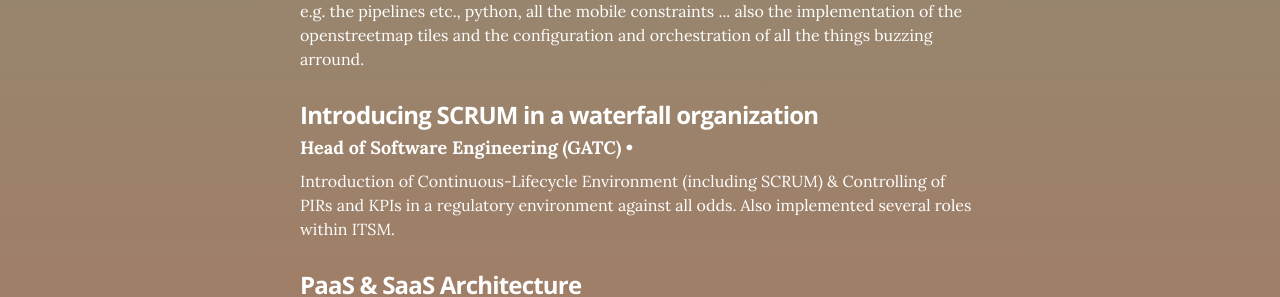
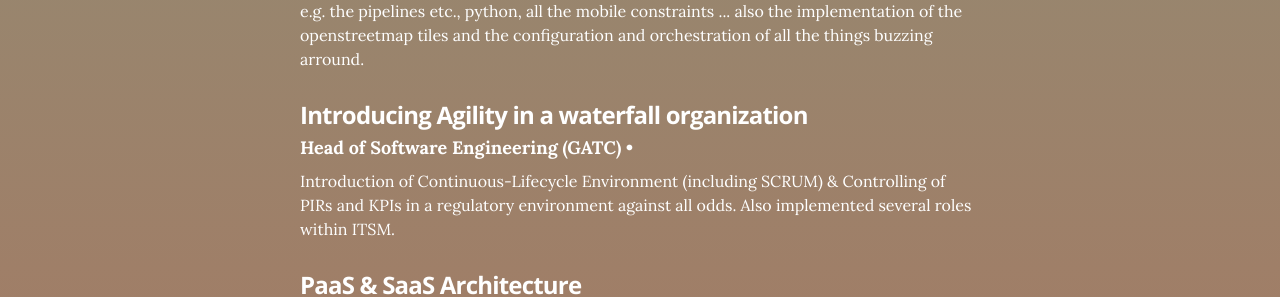
Before and after one commit to borishager/borishager.github.io, a Jekyll site: the page built from index.html, in a window 1280 px wide and 900 px high, scrolled down 2602 px. Shown: the part 162-459 px from the top of the window. Built offline with Jekyll 4.4.1, drawn with Linux system fonts in a browser that asks for light colours.

Commit message:
Update projects.yml

```diff
--- a/_data/projects.yml
+++ b/_data/projects.yml
@@ -21,7 +21,7 @@
   description: To implement the whole project from nothing. Target was to use all cool stuff like docker e.g. the pipelines etc., python, all the mobile constraints ... also the implementation of the openstreetmap tiles and the configuration and orchestration of all the things buzzing arround.
 
 # Introducing SCRUM
-- project: Introducing SCRUM in a waterfall organization
+- project: Introducing Agility in a waterfall organization
   role: Head of Software Engineering (GATC)
   description: Introduction of Continuous-Lifecycle Environment (including SCRUM) & Controlling of PIRs and KPIs in a regulatory environment against all odds. Also implemented several roles within ITSM.
 
```
